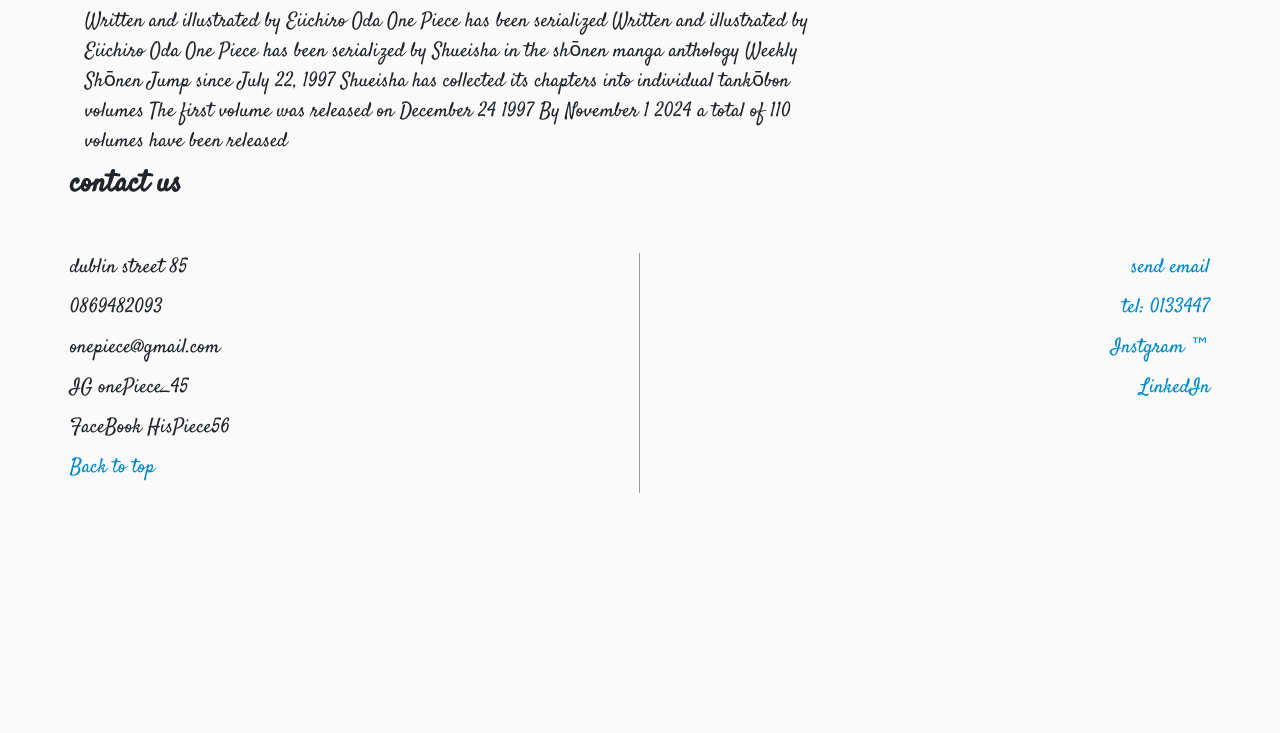
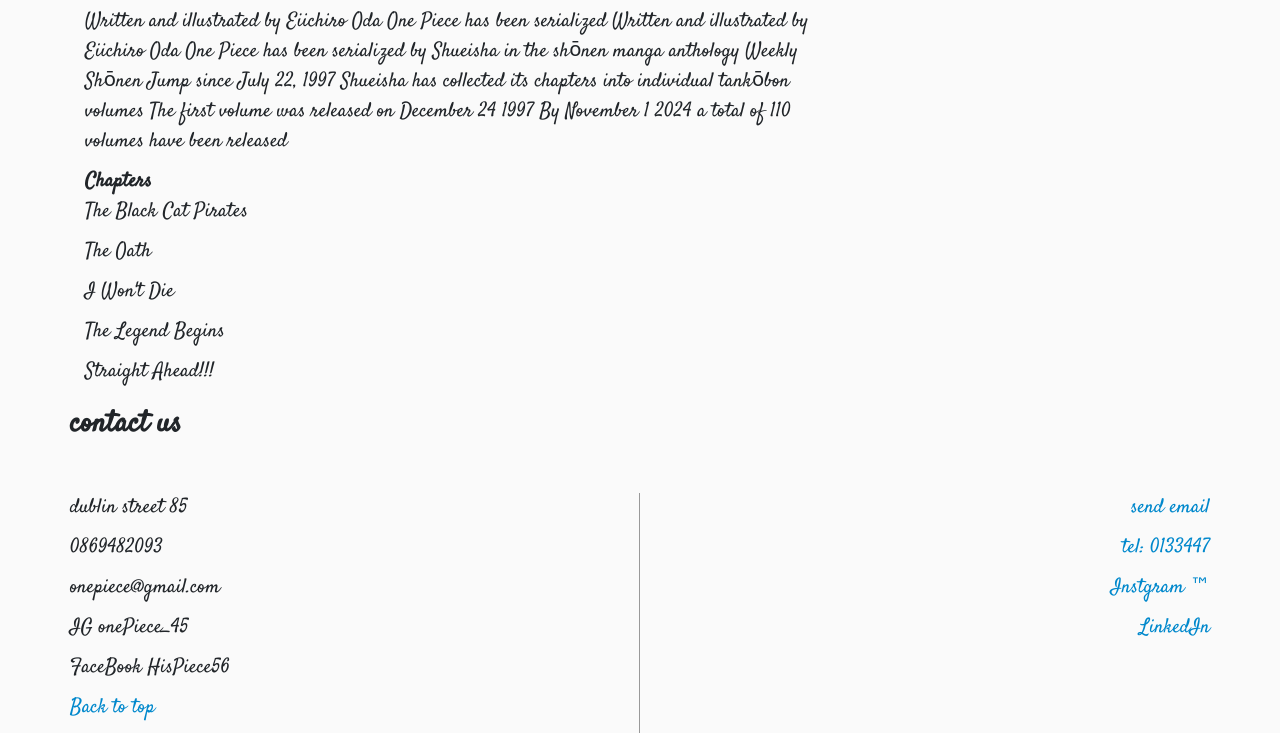
Before and after one commit to gabrielweb25/onepiece, a plain HTML site: page history.html in a window 1280 px wide. Shown: the part 962-1695 px from the top of the page. Before the commit the page ends 1455 px from the top, so only its background shows below. Drawn offline with Linux system fonts and the light colour scheme.

Commit message:
Update history.html

```diff
--- a/history.html
+++ b/history.html
@@ -77,7 +77,17 @@
 		<p>da's primary inspiration for the concept of Devil Fruits was Doraemon. The series focuses on Monkey D. Luffy—a young man made of rubber after unintentionally eating the Gum-Gum Fruit—who sets off on a journey from the East Blue Sea to find the deceased King of the Pirates Gol D. Roger's ultimate treasure known as the "One  </p>
 		<p>Written and illustrated by Eiichiro Oda One Piece has been serialized Written and illustrated by Eiichiro Oda One Piece has been serialized by Shueisha in the shōnen manga anthology Weekly Shōnen Jump since July 22, 1997 Shueisha has collected its chapters into individual tankōbon volumes The first volume was released on December 24 1997 By November 1 2024 a total of 110 volumes have been released
 		</p>
+		<dl>
+			<dt>
+				Chapters
+			</dt>
+			<dd>The Black Cat Pirates</dd>
+			<dd>The Oath</dd>
+			<dd>I Won't Die</dd>
+			<dd>The Legend Begins</dd>
+			<dd>Straight Ahead!!!</dd>
 
+		</dl>
 
 
     </section>
```
